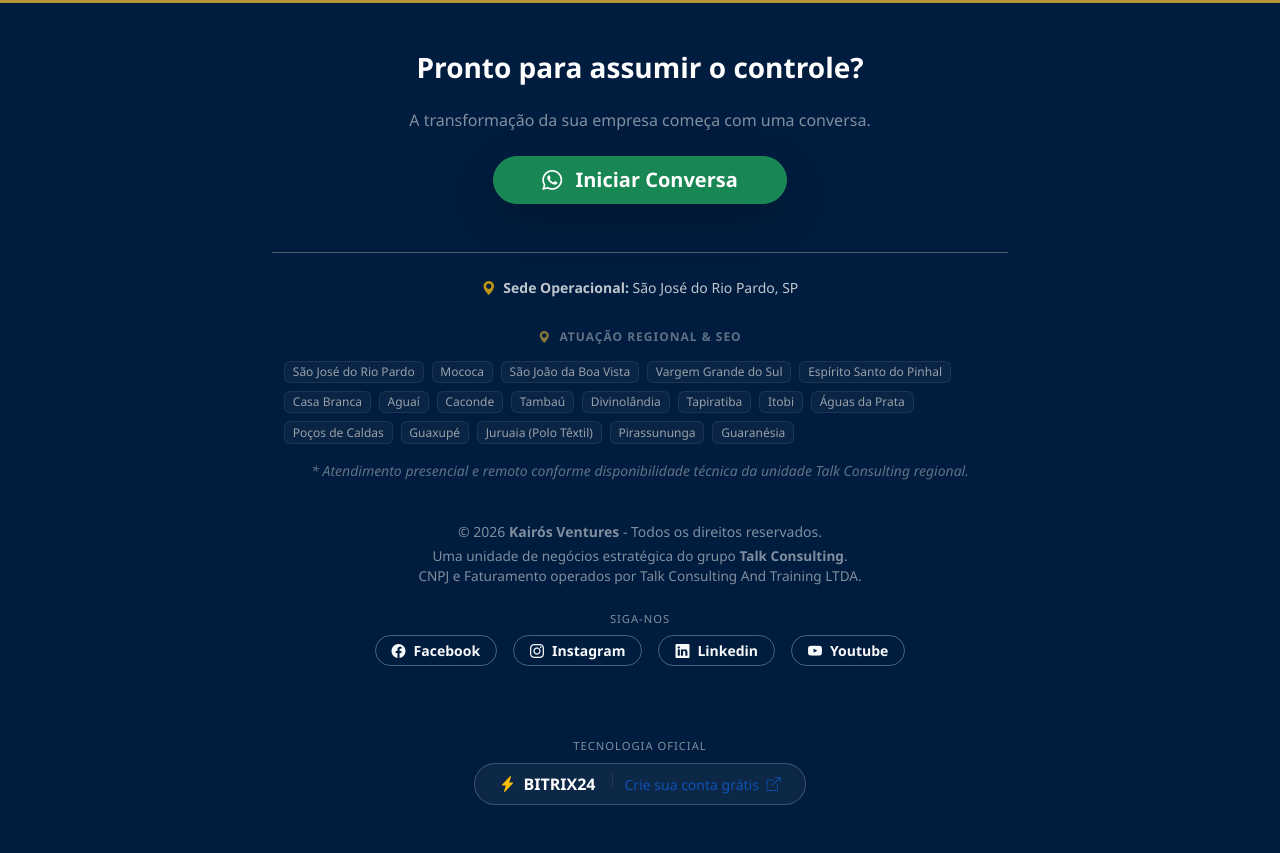
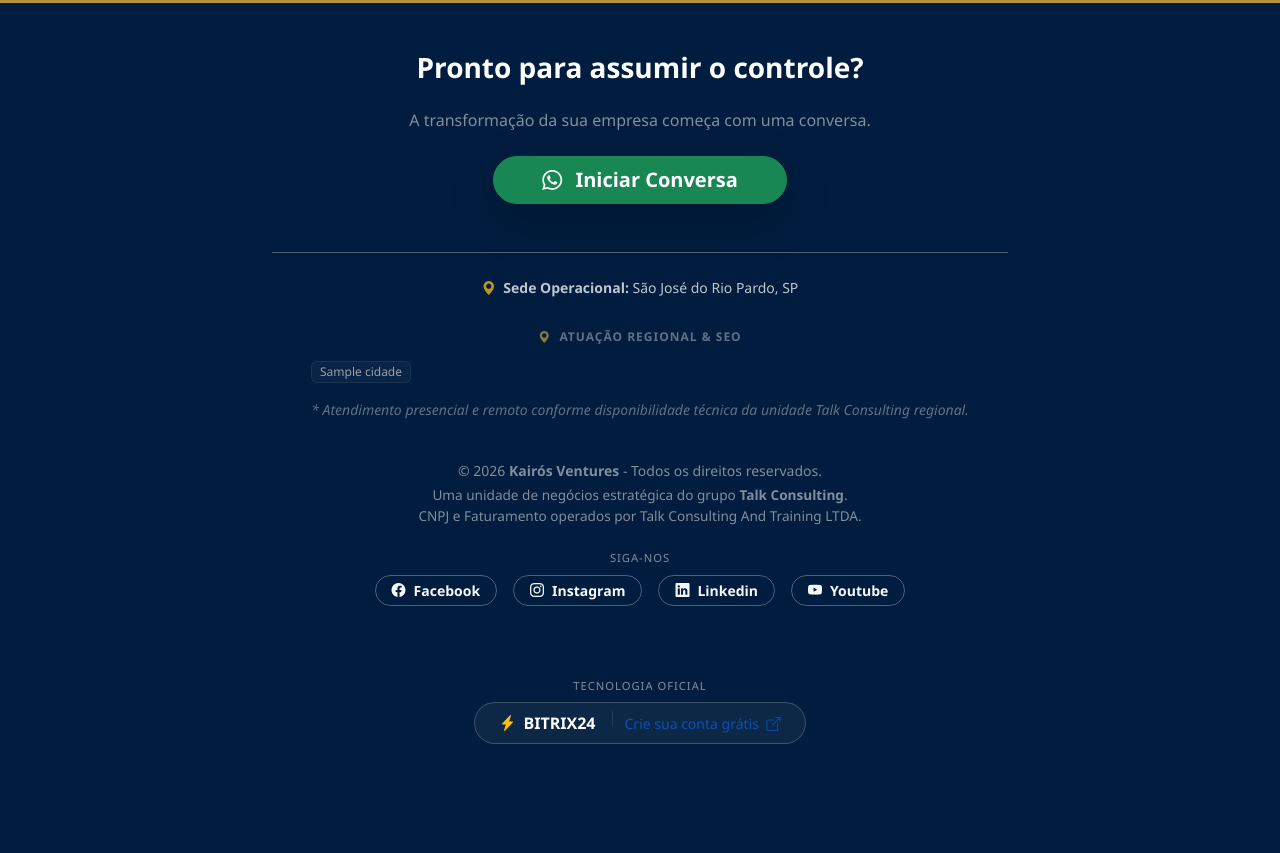
Before and after one commit to leonolivieri/Kairos, a PHP site: page / in a window 1280 px wide. Shown: the part 5286-6139 px from the top of the page. After the commit the page ends 6030 px from the top, so only its background shows below. Run offline with PHP 8.4, Linux system fonts and the light colour scheme; tables that the repository leaves empty or names only in its code hold one stand-in row (values such as "Sample post").

Commit message:
feat(backend): implementacao da conexao PDO e engine dinamica

```diff
--- /dev/null
+++ b/conexao.php
@@ -0,0 +1,17 @@
+<?php
+// ARQUIVO: conexao.php
+// Protocolo Kairós: Conexão Local (Desenvolvimento)
+
+$host = 'localhost';
+$user = 'root';
+$pass = 'Kairos@Admin'; // <--- Insira sua senha do MySQL aqui (se não colocou senha na instalação, deixe vazio)
+$db   = 'kairos';
+
+try {
+    $pdo = new PDO("mysql:host=$host;dbname=$db;charset=utf8mb4", $user, $pass);
+    $pdo->setAttribute(PDO::ATTR_ERRMODE, PDO::ERRMODE_EXCEPTION);
+    // echo "Conexão Local Kairós: OK"; // Descomente esta linha se quiser testar na tela
+} catch (PDOException $e) {
+    die("Erro Crítico de Conexão: " . $e->getMessage());
+}
+?>
--- a/engine.php
+++ b/engine.php
@@ -1,43 +1,44 @@
 <?php
-// --- KAIRÓS ENGINE v1.1 (Dynamic Routing) ---
+// --- KAIRÓS ENGINE v2.0 (Database Driven) ---
 
-// 1. Matriz de Atuação Estratégica (Dicionário Completo para SEO)
-// Lado Esquerdo: O código na URL (slug) | Lado Direito: O texto que vai aparecer na tela
+// 1. Injeção da Conexão (Trazendo o arquivo que criamos)
+require_once 'conexao.php';
+
+// 2. Definição do Padrão (Fallback de Segurança)
+// Começamos o array com o valor padrão para caso o banco falhe ou não tenha dados.
 $cidades_estrategicas = [
-    'padrao'         => 'São José do Rio Pardo', // Fallback
-    'rio-pardo'      => 'São José do Rio Pardo',
-    'mococa'         => 'Mococa',
-    'sao-joao'       => 'São João da Boa Vista',
-    'vargem'         => 'Vargem Grande do Sul',
-    'pinhal'         => 'Espírito Santo do Pinhal',
-    'casa-branca'    => 'Casa Branca',
-    'aguai'          => 'Aguaí',
-    'caconde'        => 'Caconde',
-    'tambau'         => 'Tambaú',
-    'divinolandia'   => 'Divinolândia',
-    'tapiratiba'     => 'Tapiratiba',
-    'itobi'          => 'Itobi',
-    'aguas-da-prata' => 'Águas da Prata',
-    'pocos'          => 'Poços de Caldas',
-    'guaxupe'        => 'Guaxupé',
-    'juruaia'        => 'Juruaia (Polo Têxtil)',
-    'pirassununga'   => 'Pirassununga',
-    'guaranesia'     => 'Guaranésia',
+    'padrao' => 'São José do Rio Pardo'
 ];
 
-// 2. Captura Segura do Parâmetro (Sanitização Básica)
-// Verifica se existe ?cidade=X na URL. Se não, assume 'padrao'.
+try {
+    // 3. Mineração de Dados (Buscando do MySQL)
+    // O PDO ($pdo) veio lá do arquivo conexao.php
+    $sql = "SELECT slug, nome FROM cidades";
+    $stmt = $pdo->query($sql);
+
+    // 4. Hidratação do Array
+    // Transformamos as linhas do banco no formato que seu site já entende
+    while ($linha = $stmt->fetch(PDO::FETCH_ASSOC)) {
+        // Ex: $cidades_estrategicas['mococa'] = 'Mococa';
+        $cidades_estrategicas[$linha['slug']] = $linha['nome'];
+    }
+
+} catch (PDOException $e) {
+    // Se o banco falhar, o site não cai. Ele apenas usa o padrão.
+    // Opcional: registrar erro em log silencioso.
+}
+
+// 5. Captura Segura do Parâmetro (Igual ao anterior)
 $slug_url = isset($_GET['cidade']) ? $_GET['cidade'] : 'padrao';
 
-// 3. Validação e Definição da Exibição
-// Se o slug existir na matriz, usa o nome bonito. Se não, usa o padrão.
+// 6. Validação e Definição da Exibição
 if (array_key_exists($slug_url, $cidades_estrategicas)) {
     $cidade_exibicao = $cidades_estrategicas[$slug_url];
 } else {
     $cidade_exibicao = $cidades_estrategicas['padrao'];
 }
 
-// 4. Variáveis de Ambiente (Globais)
+// 7. Variáveis Globais
 $ano_atual = date('Y');
 $estado_sede = "SP";
 ?>
```
